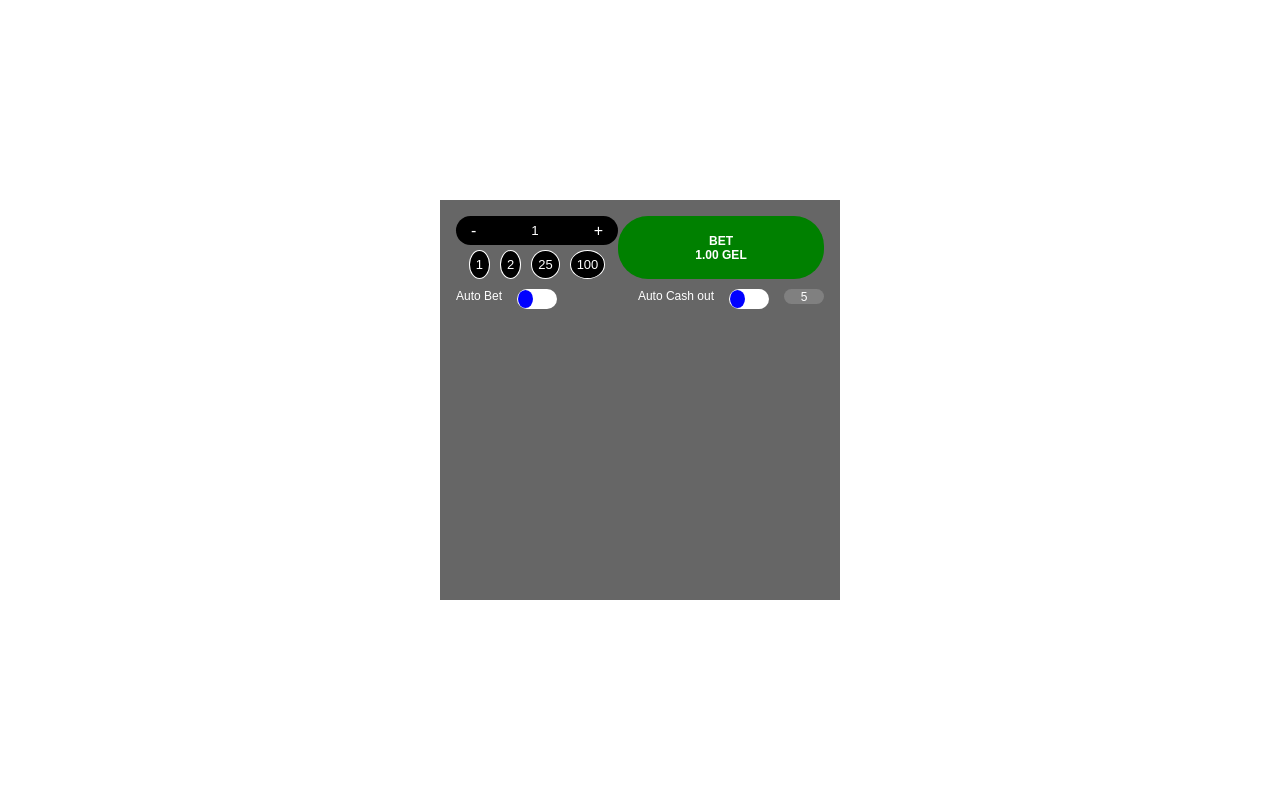
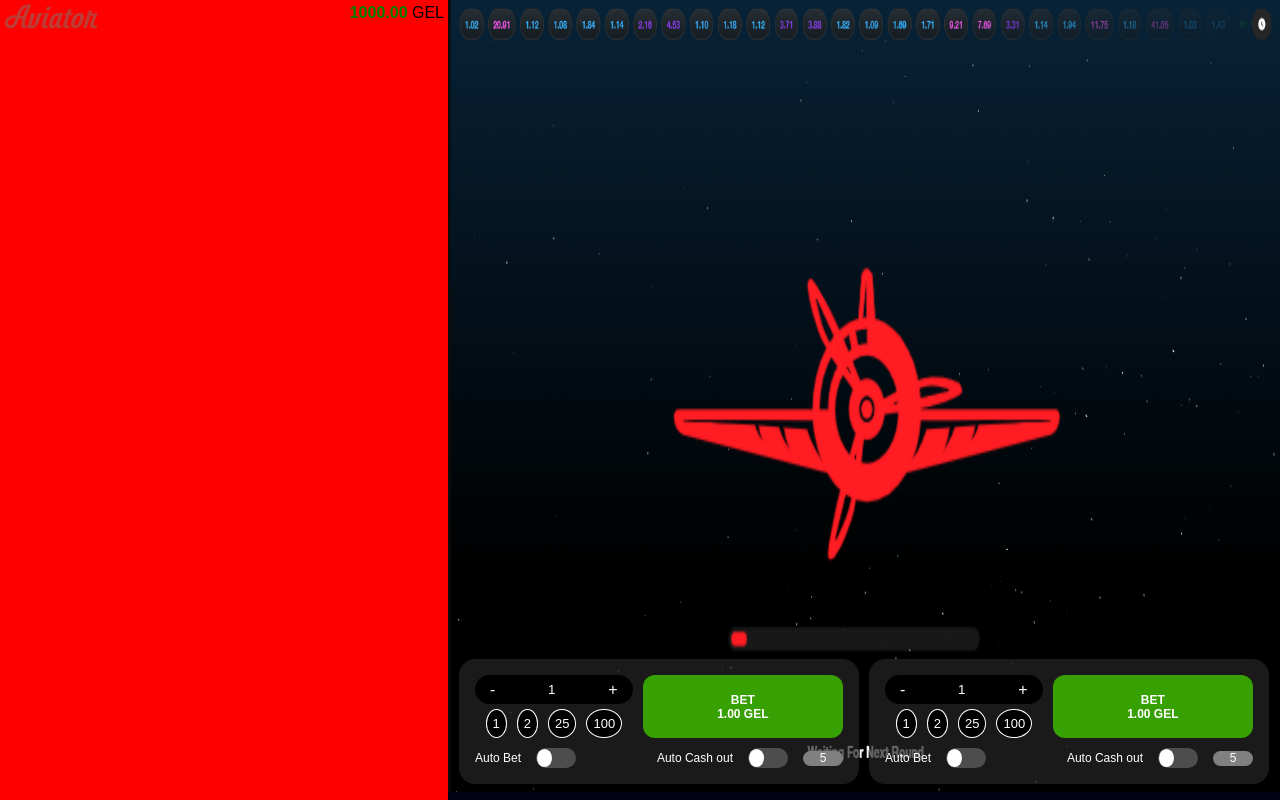
Before and after one commit to Showik8/aviator, a React (Vite) app: page /game in a window 1280 px wide. Built offline with nearby package versions, Linux system fonts and the light colour scheme.

Commit message:
working on game menu

```diff
--- a/src/game/betComponents/AutoHandler.jsx
+++ b/src/game/betComponents/AutoHandler.jsx
@@ -1,3 +1,5 @@
+import { useState } from "react";
+
 const AutoHandler = ({
   autoBetActive,
   setAutoBetActive,
--- a/src/game/betComponents/BetButton.jsx
+++ b/src/game/betComponents/BetButton.jsx
@@ -10,22 +10,23 @@ const BetButton = ({
   setBet,
   setGameStarted,
 }) => {
-  let styles = "green";
+  let styles = "#37a003";
   let textValue = "BET";
 
   if (gameStarted && betActive) {
     textValue = "CASH OUT";
-    styles = "orange";
+    styles = "#e79823";
   }
   if (!gameStarted && betActive) {
     textValue = "WAITING";
-    styles = "red";
+    styles = "#ff1f1f";
+
     setTimeout(() => {
       setGameStarted(true);
     }, 4000);
   }
   if (bet) {
-    styles = "red";
+    styles = "ff1f1f";
     textValue = "CANCEL";
   }
 
@@ -40,8 +41,8 @@ const BetButton = ({
   return (
     <div
       onClick={() => onClickHandler()}
+      style={{ backgroundColor: styles,}}
       className={betActive ? "greenActive" : "green"}
-      style={{ backgroundColor: styles }}
     >
       {textValue}
       <br />
--- a/src/game/gameComponents/BetControler.jsx
+++ b/src/game/gameComponents/BetControler.jsx
@@ -3,15 +3,14 @@ import AutoHandler from "../betComponents/autoHandler";
 import BetButton from "../betComponents/BetButton";
 
 import "./betControler.css";
-import BetSmallButtons from "../betComponents/betSmallButtons";
+import BetSmallButtons from "../betComponents/BetSmallButtons";
 import BetInput from "../betComponents/BetInput";
-const BetControler = () => {
+const BetControler = ({ gameStarted, setGameStarted }) => {
   const [betAmount, setbetAmount] = useState(1);
   const [inputValue, setInputValue] = useState(1);
   const [autoBetActive, setAutoBetActive] = useState(false);
   const [cashOut, setAutoChashOut] = useState(false);
   const [betActive, setBetActive] = useState(false);
-  const [gameStarted, setGameStarted] = useState(false);
   const [bet, setBet] = useState(false);
 
   useEffect(() => {
@@ -40,7 +39,6 @@ const BetControler = () => {
     <>
       {/* <Algoritm algoritm={algoritm} /> */}
 
-      <div className="betControler">
         <div className="box">
           <div className="betCounter">
             <div className="inputDivAndSmallButtons">
@@ -69,7 +67,6 @@ const BetControler = () => {
             setAutoBetActive={setAutoBetActive}
             setAutoChashOut={setAutoChashOut}
           />
-        </div>
       </div>
     </>
   );
--- a/src/game/gameComponents/betControler.css
+++ b/src/game/gameComponents/betControler.css
@@ -5,10 +5,6 @@
   background-color: #262626b3;
 }
 
-.box {
-  display: flex;
-  padding: 1rem;
-}
 
 .smallBtns {
   padding: 6px;
@@ -22,7 +18,10 @@
 .box {
   display: flex;
   flex-direction: column;
-  width: 100%;
+  padding: 1rem;
+  width: 400px;
+  background-color: #262626b3;
+  border-radius: 16px;
 }
 
 .green {
@@ -31,7 +30,7 @@
   font-weight: 600;
   font-size: 20px;
   text-align: center;
-  border-radius: 30px;
+  border-radius: 12px;
   display: flex;
   justify-content: center;
   align-items: center;
@@ -58,6 +57,7 @@
 .betCounter {
   display: flex;
   justify-content: space-between;
+  gap: 10px;
 }
 
 .inputDivAndSmallButtons {
@@ -79,22 +79,23 @@
 
 .buttonDiv {
   display: flex;
-  background-color: white;
+  background-color: #4d4d4d;
   width: 40px;
   height: 20px;
   border-radius: 20px;
   padding: 1px;
   transition: justify-content 1s ease-in-out;
-  justify-content: start; /* Default state */
+  justify-content: start;
 }
 
 .buttonDiv.Active {
-  justify-content: end; /* Active state overrides the default */
+  justify-content: end;
+  background-color: #47cc04;
 }
 
 
 .oval {
-  background-color: blue;
+  background-color: white;
   border-radius: 50%;
   width: 40%;
   height: 100%;
@@ -102,6 +103,7 @@
 
 .smallebi {
   display: flex;
+  align-items: center;
   gap: 15px;
 
   span {
--- /dev/null
+++ b/src/game/gameMenu/SubHeader.jsx
@@ -0,0 +1,21 @@
+import React, { useState } from "react";
+import logo from "../gameAssets/logo.svg";
+
+import "../../styles/gameMenu.css";
+
+const SubHeader = () => {
+    const [userMoneyAmount, setUserMoneyAmount] = useState(1000)
+
+  return (
+    <>
+      <div className="SubHeader">
+        <img src={logo} alt="Aviator Logo" />
+        <div>
+            <span><strong>{userMoneyAmount.toFixed(2)}</strong> GEL</span>
+        </div>
+      </div>
+    </>
+  );
+};
+
+export default SubHeader;
--- a/src/index.css
+++ b/src/index.css
@@ -20,13 +20,3 @@ body {
   height: 100svh;
   background-color: rgba(9, 34, 52, 1);
 }
-
-
-.testing{
-  display: flex;
-  justify-content: center;
-  align-items: center;
-  background-color: white;
-  width: 100%;
-  height: 100%;
-}
--- a/src/pages/Game.jsx
+++ b/src/pages/Game.jsx
@@ -1,10 +1,31 @@
 import BetControler from "../game/gameComponents/betControler";
+import plane from "../game/gameAssets/plane.png"
+import SubHeader from "../game/gameMenu/SubHeader"
+import { useState } from "react";
 
+import "../styles/game.css"
 const Game = () => {
+  const [gameStarted, setGameStarted] = useState(false);
+
   return (
     <>
       <div className="testing">
-          <BetControler />
+        <div className="gameMenu">
+          <SubHeader/>
+        </div>
+        <div className="canva">
+          <img className="CanvaPhoto" src={plane} alt="" />
+          <div className="betButtons">
+            <BetControler
+              gameStarte={gameStarted}
+              setGameStarted={setGameStarted}
+            />
+            <BetControler
+              gameStarte={gameStarted}
+              setGameStarted={setGameStarted}
+            />
+          </div>
+        </div>
       </div>
     </>
   );
--- /dev/null
+++ b/src/styles/game.css
@@ -0,0 +1,39 @@
+.testing{
+  display: flex;
+  justify-content: center;
+  align-items: center;
+  background-color: white;
+  width: 100%;
+  height: 100%;
+
+
+}
+
+.CanvaPhoto{
+    height: 99%;;
+    width: 100%;
+  }
+
+.gameMenu{
+  height: 100%;
+  width: 35%;
+  background-color: red;
+}
+
+.canva{
+  width: 65%;
+  height: 100%;
+  background-color: rgb(2, 2, 22);
+
+}
+
+.betButtons{
+  position: relative;
+  bottom: 145px;
+  display: flex;
+  justify-content: center;
+  gap: 10px;
+  width: 100%;
+  padding:1%;
+  z-index: 100;
+}
--- /dev/null
+++ b/src/styles/gameMenu.css
@@ -0,0 +1,12 @@
+.SubHeader {
+  width: 100%;
+  display: flex;
+  justify-content: space-between;
+  padding: 4px;
+
+  div {
+    strong {
+      color: green;
+    }
+  }
+}
```
Also changed, not shown: src/game/gameAssets/logo.svg (added), src/game/gameAssets/plane.png (added).
